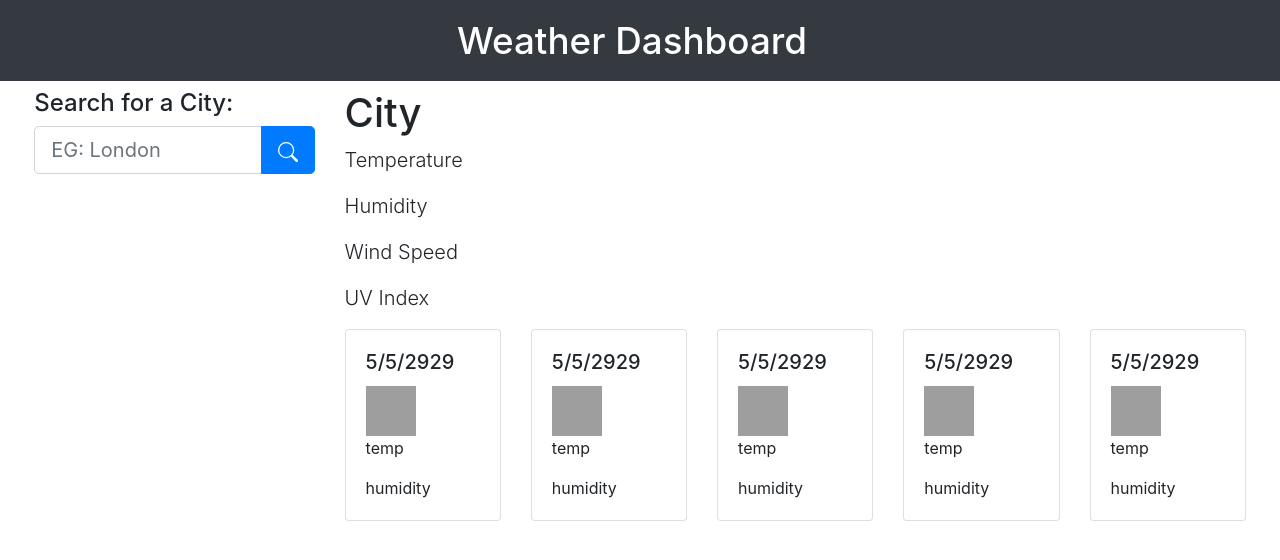
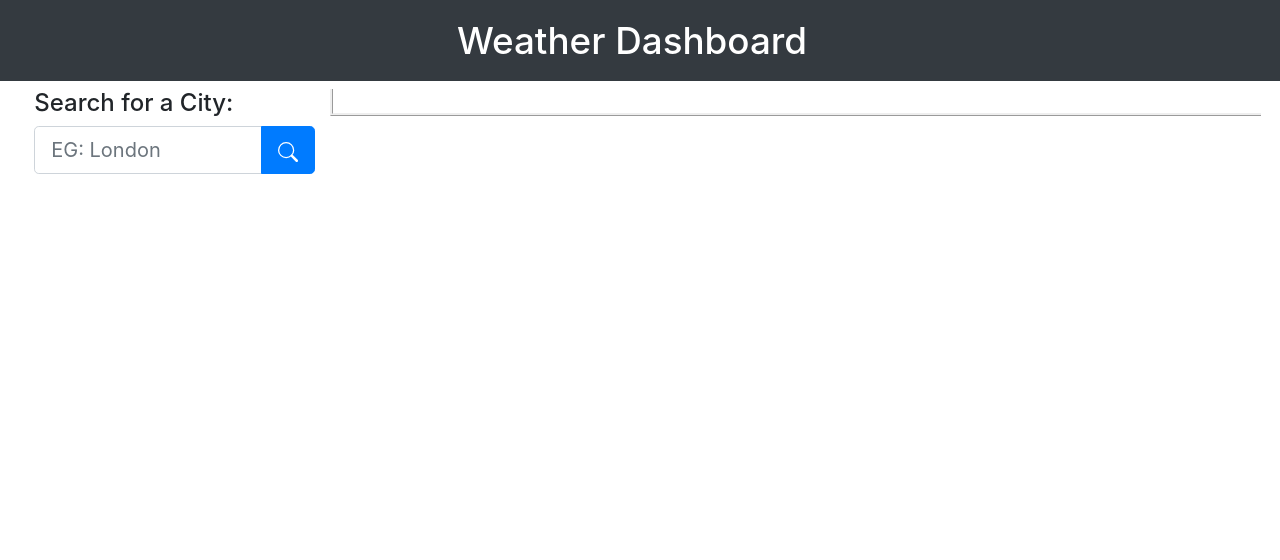
Before and after one commit to GnuArtemis/Weather-Dashboard, a plain HTML site: page index.html in a window 1280 px wide. Drawn offline with nearby package versions, Linux system fonts and the light colour scheme; grey boxes are pictures that could not be loaded.

Commit message:
Minor bug fixes. Updated Readme. Updated formating and display. Added comments

```diff
--- a/index.html
+++ b/index.html
@@ -11,14 +11,17 @@
 </head>
 
 <body>
+    <!-- Formatted header -->
     <nav class="navbar navbar-dark bg-dark justify-content-center" style="font-size: 2.5rem;">
         <span class="navbar-brand mb-0 h1">Weather Dashboard</span>
     </nav>
+
 
     <main class="container-fluid mt-2">
         <div class="row">
             <aside class="col-md-3">
                 <form>
+                    <!-- City search form -->
                     <label for="searchBar" class="h4">Search for a City:</label>
                     <div class="input-group mb-3 input-group-lg">
                         <input type="text" class="form-control" placeholder="EG: London" aria-label="City search"
@@ -36,69 +39,77 @@
                         </div>
                     </div>
                 </form>
+                <!-- Search history list -->
                 <ul class="list-group" id="history">
                 </ul>
             </aside>
             <article class="col-md-9">
+                <div class="row main-section px-3">
+                    <!-- Main section detailing weather conditions at the current time -->
+                    <div class="col">
+                        <div class="wrapper" id="cityLabel">
+                            <h1 id="city"></h1>
+                        </div>
+                        <p class="lead" id="temp"></p>
+                        <p class="lead" id="humidity"></p>
+                        <p class="lead" id="wind"></p>
+                        <p class="lead" id="uv"></p>
+                    </div>
+                </div>
+                <!-- Forcast section for the next -->
                 <div class="row">
                     <div class="col">
-                        <div class="wrapper" id="cityLabel">
-                            <h1 id="city">City</h1>
-                        </div>
-                        <p class="lead" id="temp">Temperature</p>
-                        <p class="lead" id="humidity">Humidity</p>
-                        <p class="lead" id="wind">Wind Speed</p>
-                        <p class="lead" id="uv">UV Index</p>
+                        <h1 id="forecastLabel" style="display: none;">5-day Forecast</h1>
                     </div>
                 </div>
                 <div class="row">
                     <div class="col-lg">
-                        <div class="card">
+                        <div class="card text-light bg-primary" style="display: none;">
                             <div class="card-body">
-                                <h5 class="card-title" id="0Day">5/5/2929</h5>
-                                <img src="http://placekitten.com/50/50" alt="weather icon" id="0Icon">
-                                <p class="card-text" id="0Temp">temp</p>
-                                <p class="card-text" id="0Humidity">humidity</p>
+                                <h5 class="card-title" id="0Day"></h5>
+                                <img src="" alt="weather icon" id="0Icon">
+                                <p class="card-text" id="0Temp"></p>
+                                <p class="card-text" id="0Humidity"></p>
                             </div>
                         </div>
                     </div>
                     <div class="col-lg">
-                        <div class="card">
+                        <div class="card text-light bg-primary" style="display: none;">
                             <div class="card-body">
-                                <h5 class="card-title" id="1Day">5/5/2929</h5>
-                                <img src="http://placekitten.com/50/50" alt="weather icon" id="1Icon">
-                                <p class="card-text" id="1Temp">temp</p>
-                                <p class="card-text" id="1Humidity">humidity</p>
+                                <h5 class="card-title" id="1Day"></h5>
+                                <img src="" alt="weather icon" id="1Icon">
+                                <p class="card-text" id="1Temp"></p>
+                                <p class="card-text" id="1Humidity"></p>
                             </div>
                         </div>
                     </div>
                     <div class="col-lg">
-                        <div class="card">
+                        <div class="card text-light bg-primary" style="display: none;">
                             <div class="card-body">
-                                <h5 class="card-title" id="2Day">5/5/2929</h5>
-                                <img src="http://placekitten.com/50/50" alt="weather icon" id="2Icon">
-                                <p class="card-text" id="2Temp">temp</p>
-                                <p class="card-text" id="2Humidity">humidity</p>
+                                <h5 class="card-title" id="2Day"></h5>
+                                <img src="" alt="weather icon" id="2Icon">
+                                <p class="card-text" id="2Temp"></p>
+                                <p class="card-text" id="2Humidity"></p>
                             </div>
                         </div>
                     </div>
                     <div class="col-lg">
-                        <div class="card">
+                        <div class="card text-light bg-primary" style="display: none;">
                             <div class="card-body">
-                                <h5 class="card-title" id="3Day">5/5/2929</h5>
-                                <img src="http://placekitten.com/50/50" alt="weather icon" id="3Icon">
-                                <p class="card-text" id="3Temp">temp</p>
-                                <p class="card-text" id="3Humidity">humidity</p>
+                                <h5 class="card-title" id="3Day"></h5>
+                                <img src="" alt="weather icon" id="3Icon">
+                                <p class="card-text" id="3Temp"></p>
+                                <p class="card-text" id="3Humidity"></p>
                             </div>
                         </div>
                     </div>
                     <div class="col-lg">
-                        <div class="card">
+                        <div class="card text-light bg-primary" style="display: none;">
                             <div class="card-body">
-                                <h5 class="card-title" id="4Day">5/5/2929</h5>
-                                <img src="http://placekitten.com/50/50" alt="weather icon" id="4Icon">
-                                <p class="card-text" id="4Temp">temp</p>
-                                <p class="card-text" id="4Humidity">humidity</p>
+                                <h5 class="card-title" id="4Day"></h5>
+                                <img src="" alt="weather icon" id="4Icon">
+                                <p class="card-text" id="4Temp"></p>
+                                <p class="card-text" id="4Humidity"></p>
                             </div>
                         </div>
                     </div>
--- a/script.js
+++ b/script.js
@@ -1,3 +1,4 @@
+//References to jquery selectors for the main elements on the page
 let cityDisplay = $("#city");
 let tempDisplay = $("#temp");
 let humidityDisplay = $("#humidity");
@@ -5,16 +6,20 @@ let windDisplay = $("#wind");
 let UVDisplay = $("#uv");
 let historyList = $("#history");
 
+//Displays and formats today's date
 var today = new Date();
 var todayFormat = (today.getMonth() + 1) + '/' + today.getDate() + '/' + today.getFullYear();
 
+//Checks the local storage for previous searches, and if they exist, populates the page with the most recent search and the sidebar with the search history
 var previousSearches = [];
-if(localStorage.getItem("recordedHistory")){
-    previousSearches=localStorage.getItem("recordedHistory");
-    previousSearches=JSON.parse(previousSearches);
+if (localStorage.getItem("recordedHistory")) {
+    $(".card").css("display","block");
+    $("#forecastLabel").css("display","block");
+    previousSearches = localStorage.getItem("recordedHistory");
+    previousSearches = JSON.parse(previousSearches);
     let city = previousSearches[0];
     $.ajax({
-        url: "http://api.openweathermap.org/data/2.5/weather?q=" + city + "&units=imperial&APPID=bf146f8b2cd713f851ae0f254eb2bd20",
+        url: "https://api.openweathermap.org/data/2.5/weather?q=" + city + "&units=imperial&APPID=bf146f8b2cd713f851ae0f254eb2bd20",
         method: "GET"
     }).then(function (response) {
 
@@ -33,17 +38,22 @@ if(localStorage.getItem("recordedHistory")){
     });
 }
 
-
+//When a search is performed, calls the weather API to provide current weather conditions (and the coordinates for further, more specific api calls). Adds the new search to the search history
 $("form").on("submit", function (event) {
     event.preventDefault();
     clearCurrent();
 
+    if(!localStorage.getItem("recordedHistory")) {
+        $(".card").css("display","block");
+        $("#forecastLabel").css("display","block");
+    }
+
     let city = $("#searchBar").val();
-    if(!city){
+    if (!city) {
         return;
     }
     $.ajax({
-        url: "http://api.openweathermap.org/data/2.5/weather?q=" + city + "&units=imperial&APPID=bf146f8b2cd713f851ae0f254eb2bd20",
+        url: "https://api.openweathermap.org/data/2.5/weather?q=" + city + "&units=imperial&APPID=bf146f8b2cd713f851ae0f254eb2bd20",
         method: "GET"
     }).then(function (response) {
 
@@ -56,24 +66,26 @@ $("form").on("submit", function (event) {
         newHistory.addClass("list-group-item");
         newHistory.data("whichCity", response.name);
 
+        previousSearches.unshift(response.name);
+        if (previousSearches.length >= 10) {
+            previousSearches.pop();
+        }
+
         historyList.prepend(newHistory);
 
-        previousSearches.unshift(response.name);
-        if(previousSearches.length>=10){
-            previousSearches.pop();
-        }
+
         localStorage.setItem("recordedHistory", JSON.stringify(previousSearches));
 
 
     })
 })
 
-
+//When a previous search item is clicked, populates the page with the data for that city
 $("#history").on("click", function (event) {
     clearCurrent();
     let city = $(event.target).data("whichCity");
     $.ajax({
-        url: "http://api.openweathermap.org/data/2.5/weather?q=" + city + "&units=imperial&APPID=bf146f8b2cd713f851ae0f254eb2bd20",
+        url: "https://api.openweathermap.org/data/2.5/weather?q=" + city + "&units=imperial&APPID=bf146f8b2cd713f851ae0f254eb2bd20",
         method: "GET"
     }).then(function (response) {
 
@@ -84,7 +96,7 @@ $("#history").on("click", function (event) {
     })
 })
 
-
+//Removes all text from the page before the page is repopulated
 function clearCurrent() {
     cityDisplay.empty();
     $("#mainIcon").remove();
@@ -94,13 +106,14 @@ function clearCurrent() {
     UVDisplay.empty();
 }
 
+//Creates the main display, grabbing the City, current date, current weather conditions, temperature, humidity, and windspeed
 function generateMain(response) {
     cityDisplay.text(`${response.name}   ${todayFormat}`);
 
     let weatherIcon = $("<img>");
-    weatherIcon.attr("src", `http://openweathermap.org/img/wn/${response.weather[0].icon}@2x.png`);
+    weatherIcon.attr("src", `https://openweathermap.org/img/wn/${response.weather[0].icon}@2x.png`);
     weatherIcon.attr("alt", response.weather[0].description);
-    weatherIcon.attr("id","mainIcon")
+    weatherIcon.attr("id", "mainIcon")
     weatherIcon.addClass("img-fluid");
     weatherIcon.css("width", "8%")
     $("#cityLabel").append(weatherIcon);
@@ -111,10 +124,11 @@ function generateMain(response) {
 
 }
 
+//A seperate api call is required for UV data, this grabs it and displays on the page with an appropriate color-coding
 function generateUV(response) {
 
     $.ajax({
-        url: `http://api.openweathermap.org/data/2.5/uvi?appid=bf146f8b2cd713f851ae0f254eb2bd20&lat=${response.coord.lat}&lon=${response.coord.lon}`,
+        url: `https://api.openweathermap.org/data/2.5/uvi?appid=bf146f8b2cd713f851ae0f254eb2bd20&lat=${response.coord.lat}&lon=${response.coord.lon}`,
         method: "GET"
     }).then(function (result) {
 
@@ -135,10 +149,11 @@ function generateUV(response) {
     })
 }
 
+//A seperate API call is required for forecast data, this grabs it and displays on the 5 forecast sections
 function generateForecast(response) {
 
     $.ajax({
-        url: `http://api.openweathermap.org/data/2.5/onecall?lat=${response.coord.lat}&lon=${response.coord.lon}&exclude=hourly,minutely&units=imperial&appid=bf146f8b2cd713f851ae0f254eb2bd20`,
+        url: `https://api.openweathermap.org/data/2.5/onecall?lat=${response.coord.lat}&lon=${response.coord.lon}&exclude=hourly,minutely&units=imperial&appid=bf146f8b2cd713f851ae0f254eb2bd20`,
         method: "GET"
     }).then(function (response) {
         for (let i = 0; i < 5; i++) {
--- a/style.css
+++ b/style.css
@@ -16,3 +16,8 @@
     display: flex;
     align-items: center;
 }
+
+.main-section{
+    border-bottom: ridge;
+    border-left: ridge;
+}
```
Also changed, not shown: 1 other file.
